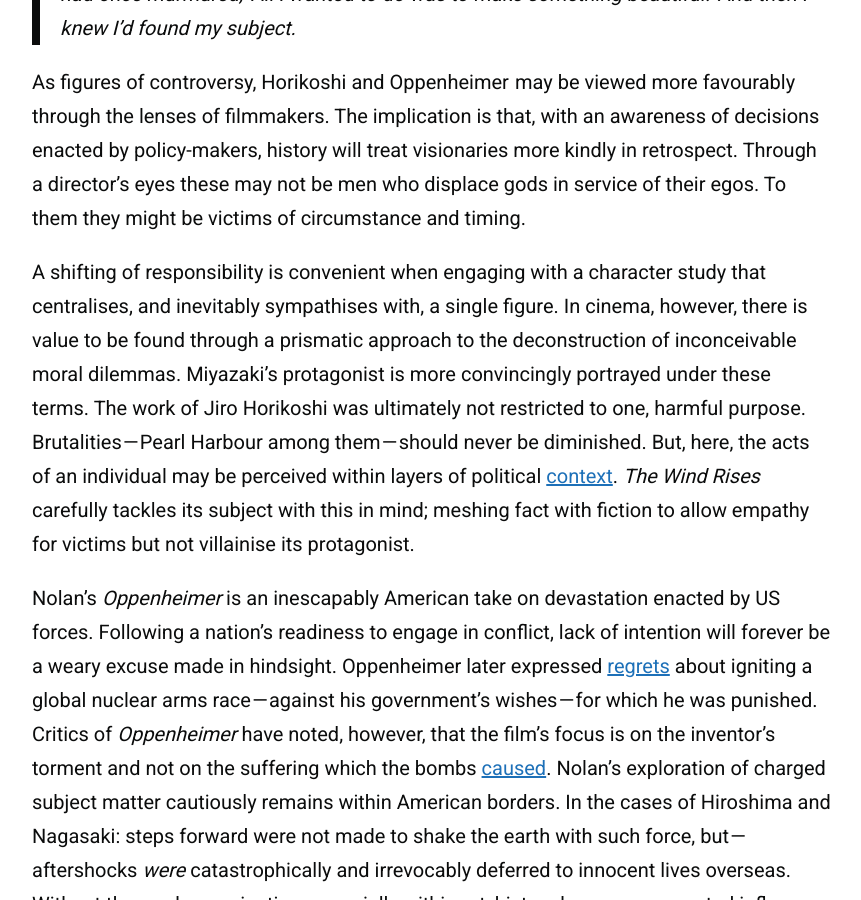
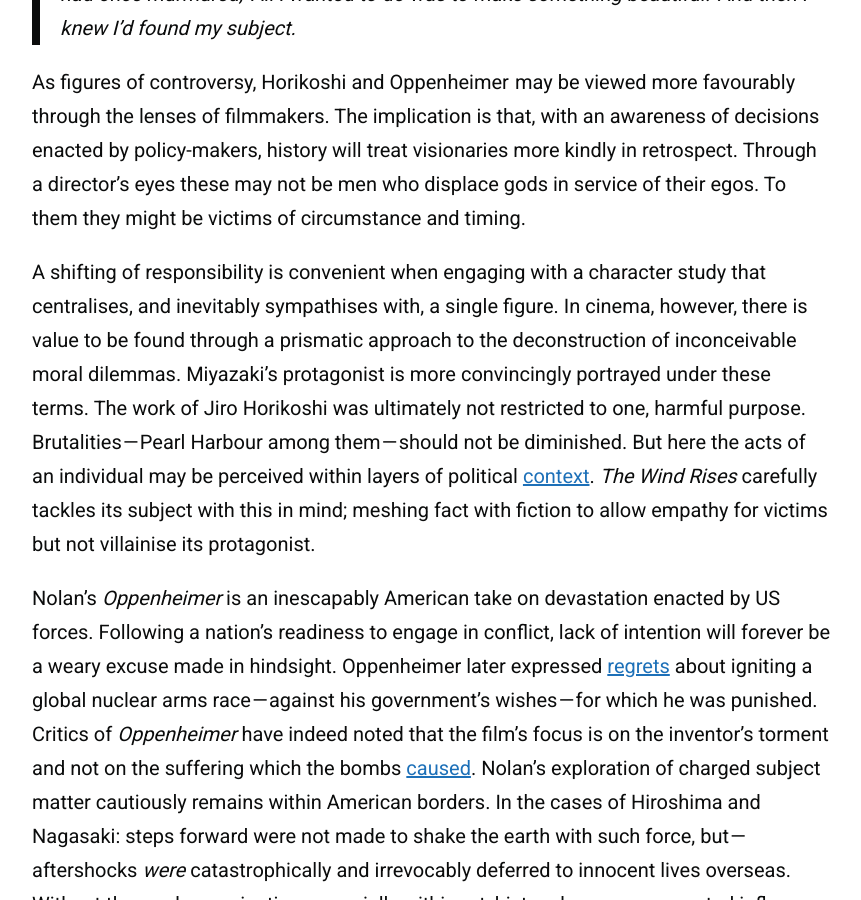
Before and after one commit to zoeurl/zoedowney.github.io, a Jekyll site: the page built from _posts/2023-08-02-the-ghost-behind-the-machine.md, in a window 1280 px wide and 900 px high, scrolled down 4652 px. Shown: the whole window, without its empty margins (208-1069 px from the left). Built offline with Jekyll 4.4.1, drawn with Linux system fonts in a browser that asks for light colours.

Commit message:
Update 2023-08-02-the-ghost-behind-the-machine.md

```diff
--- a/_posts/2023-08-02-the-ghost-behind-the-machine.md
+++ b/_posts/2023-08-02-the-ghost-behind-the-machine.md
@@ -38,8 +38,8 @@
 
 As figures of controversy, Horikoshi and Oppenheimer  may be viewed more favourably through the lenses of filmmakers. The implication is that, with an awareness of decisions enacted by policy-makers, history will treat visionaries more kindly in retrospect. Through a director’s eyes these may not be men who displace gods in service of their egos. To them they might be victims of circumstance and timing.
 
-A shifting of responsibility is convenient when engaging with a character study that centralises, and inevitably sympathises with, a single figure. In cinema, however, there is value to be found through a prismatic approach to the deconstruction of inconceivable moral dilemmas. Miyazaki’s protagonist is more convincingly portrayed under these terms. The work of Jiro Horikoshi was ultimately not restricted to one, harmful purpose. Brutalities — Pearl Harbour among them — should never be diminished. But, here, the acts of an individual may be perceived within layers of political [context](https://www.newyorker.com/magazine/1995/07/31/did-the-bomb-end-the-war). _The Wind Rises_ carefully tackles its subject with this in mind; meshing fact with fiction to allow empathy for victims but not villainise its protagonist.
+A shifting of responsibility is convenient when engaging with a character study that centralises, and inevitably sympathises with, a single figure. In cinema, however, there is value to be found through a prismatic approach to the deconstruction of inconceivable moral dilemmas. Miyazaki’s protagonist is more convincingly portrayed under these terms. The work of Jiro Horikoshi was ultimately not restricted to one, harmful purpose. Brutalities — Pearl Harbour among them — should not be diminished. But here the acts of an individual may be perceived within layers of political [context](https://www.newyorker.com/magazine/1995/07/31/did-the-bomb-end-the-war). _The Wind Rises_ carefully tackles its subject with this in mind; meshing fact with fiction to allow empathy for victims but not villainise its protagonist.
 
-Nolan’s _Oppenheimer_ is an inescapably American take on devastation enacted by US forces. Following a nation’s readiness to engage in conflict, lack of intention will forever be a weary excuse made in hindsight. Oppenheimer later expressed [regrets](https://www.pbs.org/newshour/show/why-there-are-new-assessments-of-oppenheimers-role-in-history) about igniting a global nuclear arms race — against his government’s wishes — for which he was punished. Critics of _Oppenheimer_ have noted, however, that the film’s focus is on the inventor’s torment and not on the suffering which the bombs [caused](https://www.theguardian.com/world/2023/jul/21/anti-nuclear-groups-welcome-oppenheimer-film-fails-depict-true-horror). Nolan’s exploration of charged subject matter cautiously remains within American borders. In the cases of Hiroshima and Nagasaki: steps forward were not made to shake the earth with such force, but — aftershocks _were_ catastrophically and irrevocably deferred to innocent lives overseas. Without thorough examination, especially within art, history becomes a spectral influence that looms freely over the modern world.
+Nolan’s _Oppenheimer_ is an inescapably American take on devastation enacted by US forces. Following a nation’s readiness to engage in conflict, lack of intention will forever be a weary excuse made in hindsight. Oppenheimer later expressed [regrets](https://www.pbs.org/newshour/show/why-there-are-new-assessments-of-oppenheimers-role-in-history) about igniting a global nuclear arms race — against his government’s wishes — for which he was punished. Critics of _Oppenheimer_ have indeed noted that the film’s focus is on the inventor’s torment and not on the suffering which the bombs [caused](https://www.theguardian.com/world/2023/jul/21/anti-nuclear-groups-welcome-oppenheimer-film-fails-depict-true-horror). Nolan’s exploration of charged subject matter cautiously remains within American borders. In the cases of Hiroshima and Nagasaki: steps forward were not made to shake the earth with such force, but — aftershocks _were_ catastrophically and irrevocably deferred to innocent lives overseas. Without thorough examination, especially within art, history becomes a spectral influence that looms freely over the modern world.
 
 In each haunting black and white [photograph](https://www.nytimes.com/2020/08/06/world/asia/hiroshima-nagasaki-japan-photos.html) captured post-disaster are background hues of grey. Narrative — written, visual and filmic — may contextualise passing details and retrieve them from being lost in the abstractions of everyday life. Whether such complexities, ambiguities and ghostly presences can be sensitively conveyed through the medium of film — or the narrow and acutely subjective lens of a biopic — continues to be an issue handled post-credits.
```
